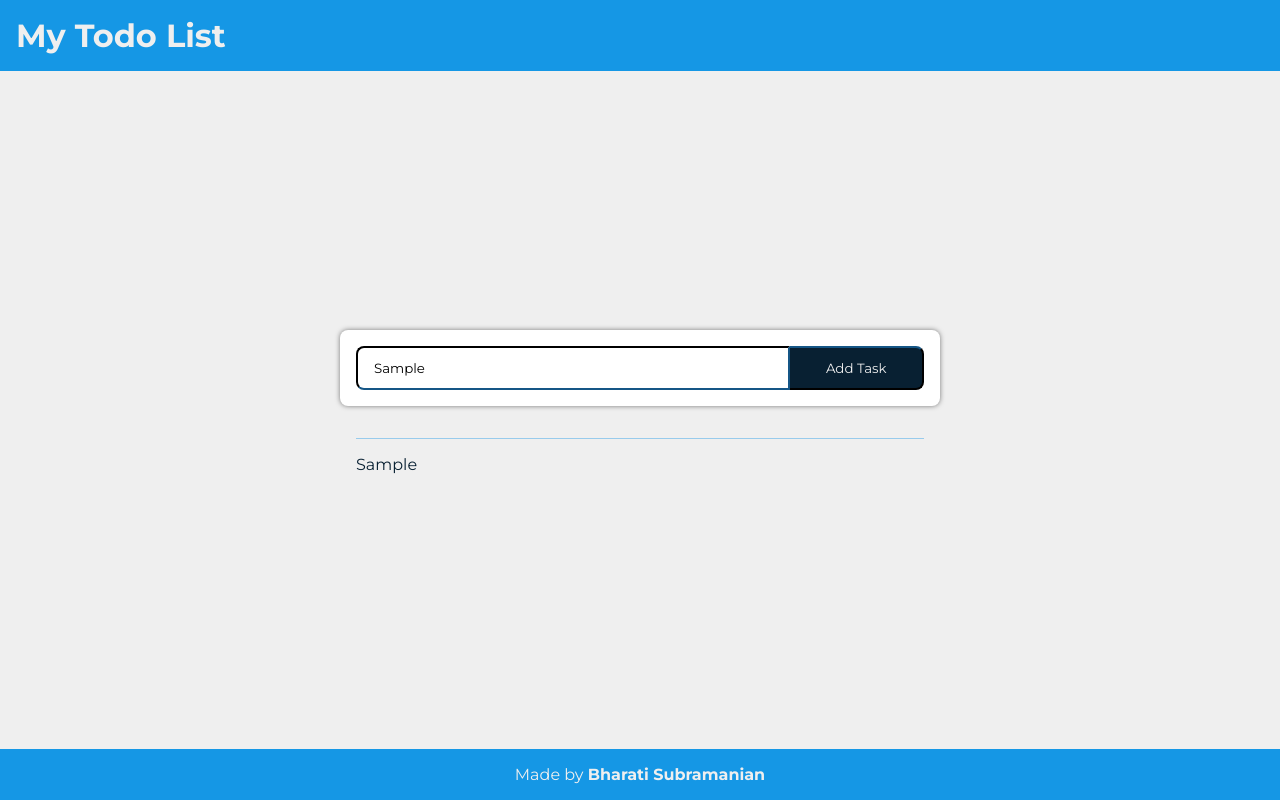
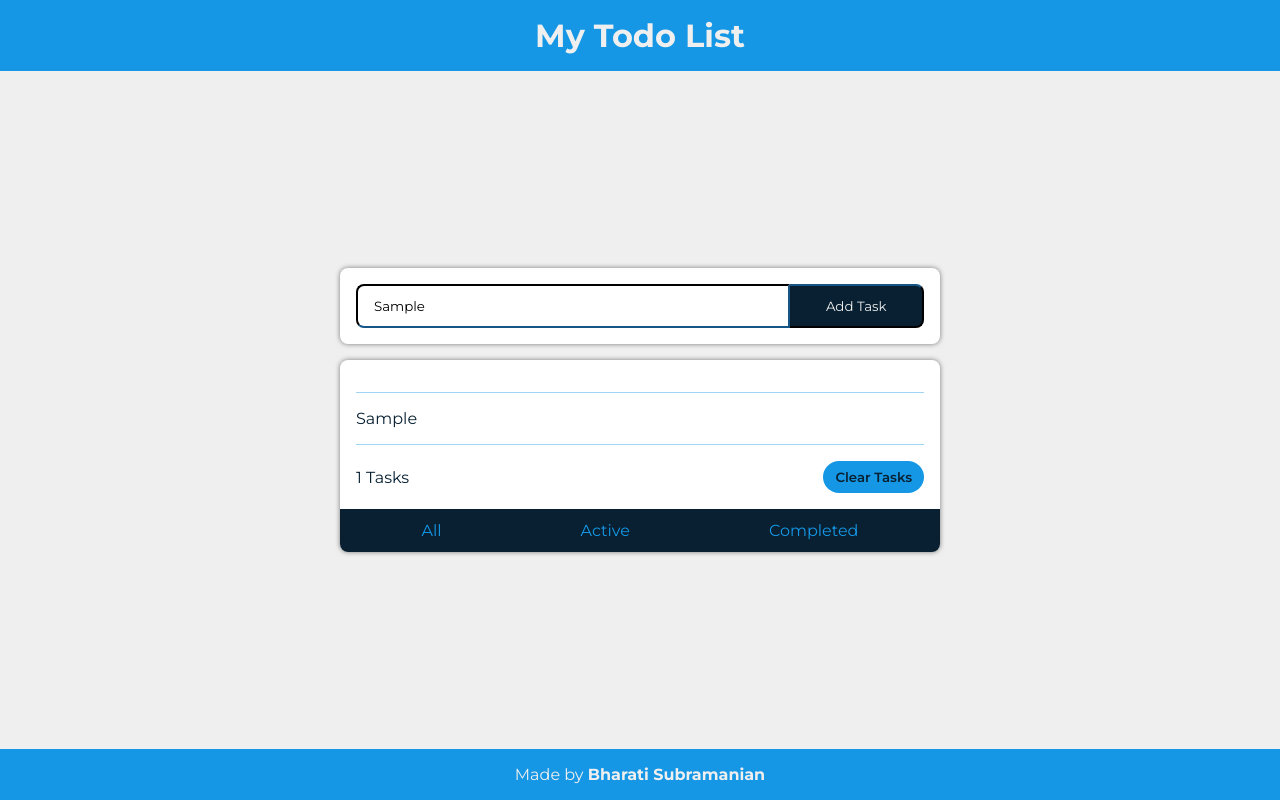
Before and after one commit to bharati-21/javascript-todo, a plain HTML site: page index.html in a window 1280 px wide. Both pictures are taken after typing "Sample" into the empty fields and a click on the button "Add Task". Drawn offline with Linux system fonts and the light colour scheme.

Commit message:
feat: clear tasks, total tasks

```diff
--- a/index.html
+++ b/index.html
@@ -15,22 +15,36 @@
     </head>
     <body class="light-theme">
         <div id="todo-wrapper">
-            <header class="hero todos-header">
+            <header class="hero">
+                <p class="hero-date"></p>
                 <h1 class="hero-head head">My Todo List</h1>
+                <label class="theme-toggler"></label>
+            </header>
 
-            </header>
-            <main class="todos-main container">
-                <section class="todo-container">
-                    <section class="todo-list-header">
-                        <input type="text" id="task-input" class="task-input todo-input-element">
-                        <button
-                        class="btn-add-task todo-input-element" id="btn-add-task">Add Task</button>
-                    </section>
-                    <section class="todo-list-container">
-                        <ul class="todo-list">
-
-                        </ul>
-                    </section>
+            <main class="todos-main todo-container">
+                <section class="todo-list-header">
+                    <input type="text" id="task-input" class="task-input todo-input-element" placeholder="Create a new todo...">
+                    <button class="btn-add-task todo-input-element" id="btn-add-task">
+                        Add Task
+                    </button>
+                </section>
+                <section class="todo-list-main">
+                    <article class="todo-empty-message"></article>
+                    </article>
+                    <ul class="todo-list">
+                    </ul>
+                    <article class="todo-info">
+                        <p class="todo-items-left">
+                            <span class="num-pending-tasks"></span>
+                            Tasks
+                        </p>
+                        <button class="btn-clear-tasks">Clear Tasks</button>
+                    </article>
+                    <article class="todo-list-footer">
+                        <a href="" class="todos-all">All</a>
+                        <a href="" class="todos-active">Active</a>
+                        <a href="" class="todos-completed">Completed</a>
+                    </article>
                 </section>
             </main>
             <footer class="todo-footer">
--- a/src/script.js
+++ b/src/script.js
@@ -1,14 +1,48 @@
 const btnAddTask = document.querySelector('.btn-add-task');
+const btnClearTasks = document.querySelector('.btn-clear-tasks');
 const inputTask = document.querySelector('.task-input');
 const todoList = document.querySelector('.todo-list');
+const todoEmptyMessage = document.querySelector('.todo-empty-message');
+numPendingTasks = document.querySelector('.num-pending-tasks');
 
 btnAddTask.addEventListener('click', addTaskToList);
+btnClearTasks.addEventListener('click', clearTasks);
+
+checkNumTasks();
 
 function addTaskToList() {
-    console.log('Hello')
     const task = inputTask.value;
 
     if(task) {
         todoList.innerHTML += `<li>${task}</li>`
     }
+    else {
+        alert('Enter a task!');
+    }
+    checkNumTasks();
 }
+
+function clearTasks() {
+    todoList.innerHTML = "";
+    checkNumTasks();
+}
+
+function checkNumTasks()  {
+    const numTotalTasks = todoList.children.length;
+    if(numTotalTasks === 0) {
+        toggleClearTasksButton(true);
+    }
+    else {
+        toggleClearTasksButton(false);
+    }
+    console.log(numTotalTasks)
+    updateNumPendingTasks(numTotalTasks);
+}
+
+function toggleClearTasksButton(toggleFlag) {
+    btnClearTasks.disabled = toggleFlag;
+}
+
+function updateNumPendingTasks(numTotalTasks) {
+    numPendingTasks.innerHTML = numTotalTasks;
+}
```
